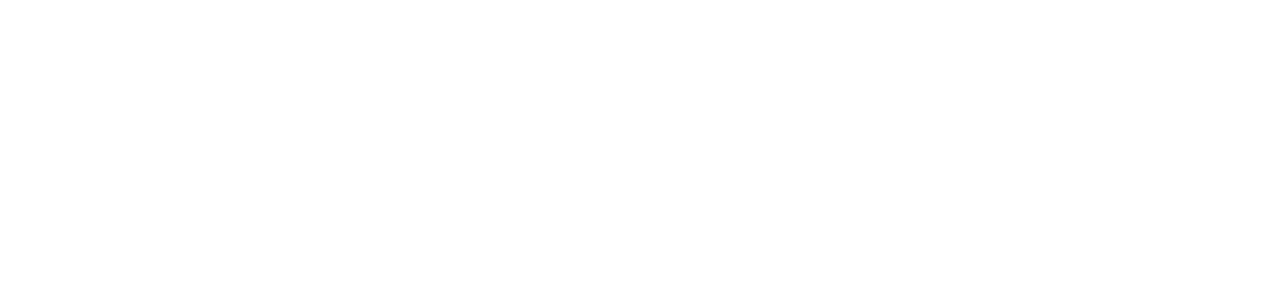
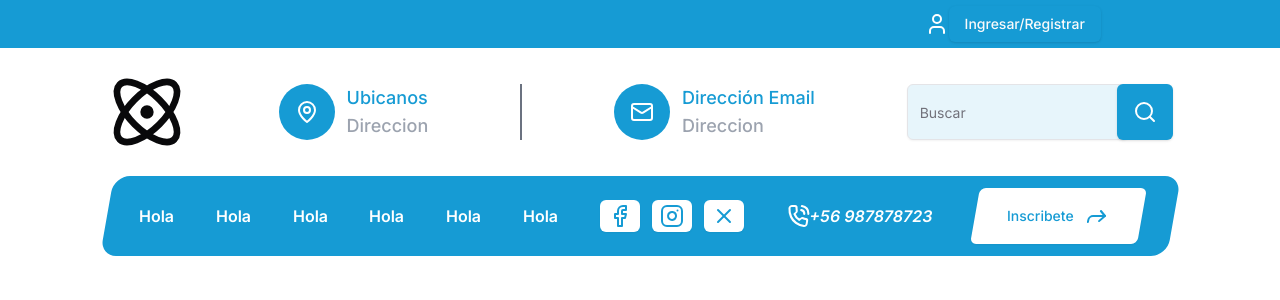
Before and after one commit to mclovin-felipe/ademproemp, a Next.js app: page / in a window 1280 px wide. Shown: the top 300 px of the page. Built offline with nearby package versions, Linux system fonts and the light colour scheme.

Commit message:
feat: add NavBar component to RootLayout

```diff
--- /dev/null
+++ b/app/components/index.ts
@@ -0,0 +1,3 @@
+import NavBar from "./layout/navBar";
+
+export { NavBar };
--- /dev/null
+++ b/app/components/layout/navBar.tsx
@@ -0,0 +1,82 @@
+import { Button } from "@/components/ui/button";
+import { Input } from "@/components/ui/input";
+import {
+  User,
+  AtomIcon,
+  MapPin,
+  Search,
+  Mail,
+  FacebookIcon,
+  InstagramIcon,
+  XIcon,
+  PhoneCall,
+  ForwardIcon,
+} from "lucide-react";
+const NavBar = () => {
+  return (
+    <nav className="w-full">
+      <div className="bg-primary px-[14%] h-12 flex flex-row justify-end items-center">
+        <User color={"white"} /> <Button>Ingresar/Registrar</Button>
+      </div>
+      <div className="w-5/6 h-32 mx-auto flex justify-between items-center flex-row">
+        <AtomIcon size={"80"} />
+        <Button className="flex flex-row gap-x-3 " variant={"link"}>
+          <div className="w-14 h-14 bg-primary flex items-center justify-center rounded-full">
+            <MapPin color={"white"} />
+          </div>
+          <div className="flex flex-col  items-start justify-center">
+            <h2 className="text-primary text-lg">Ubicanos</h2>
+            <h2 className="text-gray-400 text-lg">Direccion</h2>
+          </div>
+        </Button>
+        <div className="w-0.5 h-14 bg-gray-500"></div>
+        <Button className="flex flex-row gap-x-3 " variant={"link"}>
+          <div className="w-14 h-14 bg-primary flex items-center justify-center rounded-full">
+            <Mail color={"white"} />
+          </div>
+          <div className="flex flex-col  items-start justify-center">
+            <h2 className="text-primary text-lg">Dirección Email</h2>
+            <h2 className="text-gray-400 text-lg">Direccion</h2>
+          </div>
+        </Button>
+        <div className="w-1/4 h-14 flex flex-row`">
+          <Input className="h-14 bg-primary/10" placeholder="Buscar" />
+          <Button className="h-full -ml-3">
+            <Search color="white" />
+          </Button>
+        </div>
+      </div>
+      <div className="text-white px-8 font-semibold h-20 bg-primary w-5/6 mx-auto rounded-2xl flex items-center justify-between transform skew-x-[-10deg]">
+        <div className="skew-x-[10deg]">Hola</div>
+        <div className="skew-x-[10deg]">Hola</div>
+        <div className="skew-x-[10deg]">Hola</div>
+        <div className="skew-x-[10deg]">Hola</div>
+        <div className="skew-x-[10deg]">Hola</div>
+        <div className="skew-x-[10deg]">Hola</div>
+        <div className="skew-x-[10deg] flex flex-row gap-x-3">
+          <Button className="w-10 h-8 p-0" variant={"secondary"}>
+            <FacebookIcon />
+          </Button>
+          <Button className="w-10 h-8 p-0" variant={"secondary"}>
+            <InstagramIcon />
+          </Button>
+          <Button className="w-10 h-8 p-0" variant={"secondary"}>
+            <XIcon />
+          </Button>
+        </div>
+        <div className="flex flex-row">
+          <PhoneCall />
+          <h3 className="font-semibold">+56 987878723</h3>
+        </div>
+        <Button
+          className="flex flex-row h-14 w-2/12  gap-x-3"
+          variant={"secondary"}
+        >
+          <h1 className="skew-x-[10deg]">Inscribete</h1>
+          <ForwardIcon />
+        </Button>
+      </div>
+    </nav>
+  );
+};
+export default NavBar;
--- a/app/layout.tsx
+++ b/app/layout.tsx
@@ -2,6 +2,7 @@
 import { Inter as FontSans } from "next/font/google";
 
 import { cn } from "@/lib/utils";
+import { NavBar } from "./components";
 
 const fontSans = FontSans({
   subsets: ["latin"],
@@ -22,6 +23,7 @@
           fontSans.variable
         )}
       >
+        <NavBar />
         {children}
       </body>
     </html>
--- /dev/null
+++ b/components/ui/button.tsx
@@ -0,0 +1,56 @@
+import * as React from "react";
+import { Slot } from "@radix-ui/react-slot";
+import { cva, type VariantProps } from "class-variance-authority";
+
+import { cn } from "@/lib/utils";
+
+const buttonVariants = cva(
+  "inline-flex items-center justify-center whitespace-nowrap rounded-md text-sm font-medium transition-colors focus-visible:outline-none focus-visible:ring-1 focus-visible:ring-ring disabled:pointer-events-none disabled:opacity-50",
+  {
+    variants: {
+      variant: {
+        default:
+          "bg-primary text-primary-foreground shadow hover:bg-primary/90",
+        destructive:
+          "bg-destructive text-destructive-foreground shadow-sm hover:bg-destructive/90",
+        outline:
+          "border border-input bg-background shadow-sm hover:bg-accent hover:text-accent-foreground",
+        secondary: "bg-white text-primary shadow-sm hover:bg-white/80",
+        ghost: "hover:bg-accent hover:text-accent-foreground",
+        link: "text-primary underline-offset-4 hover:underline",
+      },
+      size: {
+        default: "h-9 px-4 py-2",
+        sm: "h-8 rounded-md px-3 text-xs",
+        lg: "h-10 rounded-md px-8",
+        icon: "h-9 w-9",
+      },
+    },
+    defaultVariants: {
+      variant: "default",
+      size: "default",
+    },
+  }
+);
+
+export interface ButtonProps
+  extends React.ButtonHTMLAttributes<HTMLButtonElement>,
+    VariantProps<typeof buttonVariants> {
+  asChild?: boolean;
+}
+
+const Button = React.forwardRef<HTMLButtonElement, ButtonProps>(
+  ({ className, variant, size, asChild = false, ...props }, ref) => {
+    const Comp = asChild ? Slot : "button";
+    return (
+      <Comp
+        className={cn(buttonVariants({ variant, size, className }))}
+        ref={ref}
+        {...props}
+      />
+    );
+  }
+);
+Button.displayName = "Button";
+
+export { Button, buttonVariants };
--- /dev/null
+++ b/components/ui/input.tsx
@@ -0,0 +1,25 @@
+import * as React from "react"
+
+import { cn } from "@/lib/utils"
+
+export interface InputProps
+  extends React.InputHTMLAttributes<HTMLInputElement> {}
+
+const Input = React.forwardRef<HTMLInputElement, InputProps>(
+  ({ className, type, ...props }, ref) => {
+    return (
+      <input
+        type={type}
+        className={cn(
+          "flex h-9 w-full rounded-md border border-input bg-transparent px-3 py-1 text-sm shadow-sm transition-colors file:border-0 file:bg-transparent file:text-sm file:font-medium placeholder:text-muted-foreground focus-visible:outline-none focus-visible:ring-1 focus-visible:ring-ring disabled:cursor-not-allowed disabled:opacity-50",
+          className
+        )}
+        ref={ref}
+        {...props}
+      />
+    )
+  }
+)
+Input.displayName = "Input"
+
+export { Input }
--- a/package.json
+++ b/package.json
@@ -10,8 +10,10 @@
   },
   "dependencies": {
     "@radix-ui/react-icons": "^1.3.0",
+    "@radix-ui/react-slot": "^1.0.2",
     "class-variance-authority": "^0.7.0",
     "clsx": "^2.1.1",
+    "lucide-react": "^0.378.0",
     "next": "14.2.3",
     "react": "^18",
     "react-dom": "^18",
```
Also changed, not shown: 1 other file (tests, documents, lock files or other folders).
